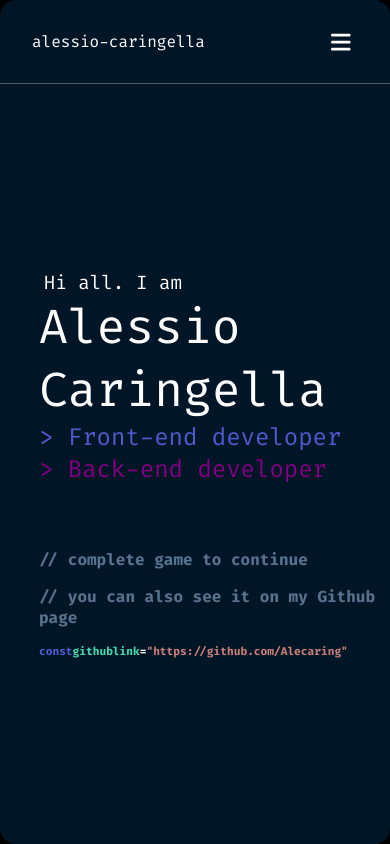
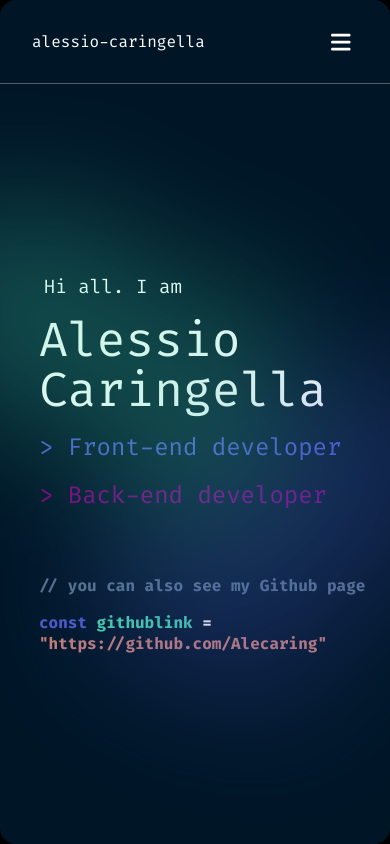
Before and after one commit to Alecaring/portfolio-js-vanilla-, a React (Vite) app in the folder frontend/: page / in a window 390 px wide. Built offline with nearby package versions, Linux system fonts and the light colour scheme; no server answers.

Commit message:
FRONTEND: fix: home page responsive layout.

```diff
--- a/frontend/index.html
+++ b/frontend/index.html
@@ -1,14 +1,64 @@
-<!doctype html>
+<!DOCTYPE html>
 <html lang="en">
+
 <head>
   <meta charset="UTF-8" />
-    <link rel="icon" type="image/svg+xml" href="/vite.svg" />
   <meta name="viewport" content="width=device-width, initial-scale=1.0" />
+
+  <!-- Meta description per SEO -->
+  <meta name="description"
+    content="Descrizione del contenuto della pagina, includi parole chiave pertinenti per migliorare il posizionamento.">
+
+  <!-- Parole chiave per SEO -->
+  <meta name="keywords" content="parola chiave 1, parola chiave 2, parola chiave 3, tema, argomento">
+
+  <!-- Autore della pagina -->
+  <meta name="author" content="Nome Autore o Azienda">
+
+  <!-- Open Graph per il Social Media (Facebook, LinkedIn, ecc.) -->
+  <meta property="og:title" content="Titolo della Pagina per i Social Media">
+  <meta property="og:description" content="Descrizione della pagina che apparirà su Facebook e social media.">
+  <meta property="og:image" content="URL dell'immagine da visualizzare sui social">
+  <meta property="og:url" content="URL completo della pagina">
+  <meta property="og:type" content="website">
+
+  <!-- Twitter Card per il Social Media (Twitter) -->
+  <meta name="twitter:card" content="summary_large_image">
+  <meta name="twitter:title" content="Titolo della Pagina per Twitter">
+  <meta name="twitter:description" content="Descrizione della pagina che apparirà su Twitter.">
+  <meta name="twitter:image" content="URL dell'immagine da visualizzare su Twitter">
+
+  <!-- Link canonical per evitare contenuti duplicati -->
+  <link rel="canonical" href="URL della tua pagina principale">
+
+  <!-- Icona della pagina (favicon) -->
+  <link rel="icon" href="./public/backgroundBlurs.svg" type="image/x-icon">
+  <!-- Meta tag per la lingua della pagina -->
+  <meta http-equiv="Content-Language" content="it">
+
+  <!-- Meta per il controllo del robot -->
+  <meta name="robots" content="index, follow">
+
+  <!-- Meta tag per la data di creazione della pagina -->
+  <meta name="date" content="2025-01-07T00:00:00Z" scheme="YYYY-MM-DD">
+  <!-- Dati strutturati (Schema.org) per migliorare l'indicizzazione -->
+  <script type="application/ld+json">
+  {
+      "@context": "http://schema.org",
+      "@type": "WebPage",
+      "name": "Nuovo Messaggio",
+      "description": "Una descrizione della pagina per migliorare l'indicizzazione nei motori di ricerca.",
+      "url": "https://www.esempio.com/nuovo-messaggio"
+  }
+  </script>
+
   <link href="https://fonts.googleapis.com/css2?family=Fira+Code:wght@400;500;700&display=swap" rel="stylesheet">
   <title>Vite + React</title>
 </head>
+
 <body class="bg-black">
   <div id="root"></div>
   <script type="module" src="/src/main.jsx"></script>
 </body>
+
 </html>
--- a/frontend/src/components/main/MainHome.jsx
+++ b/frontend/src/components/main/MainHome.jsx
@@ -8,16 +8,18 @@ function MainHome() {
 
 
             <div className="container-left-home">
+                <img src="/backgroundBlurs.svg" alt="" />
                 <div className="inner-container">
                     <div className="top-sec">
                         <h3 className="starting-text">Hi all. I am</h3>
-                        <h1 className="name">Alessio Caringella</h1>
+                        <h1 className="name">Alessio <br /> Caringella</h1>
+
                         <h2 className="front-end text-blu-lilla">&gt; Front-end developer</h2>
                         <h2 className="back-end text-purple">&gt; Back-end developer</h2>
                     </div>
                     <div className="bottom-sec">
-                        <h4 className="text-blu-pietra">// complete game to continue</h4>
-                        <h4 className="text-blu-pietra">// you can also see it on my Github page</h4>
+                        <h4 className="text-blu-pietra mobile-to-hide">// complete game to continue</h4>
+                        <h4 className="text-blu-pietra">// you can also see my Github page</h4>
                         <h5><span className="text-blu-lilla">const </span><span className="text-turchese-chiaro">githublink </span>= <a className="text-terracotta-chiara" href="#">"https://github.com/Alecaring"</a></h5>
                     </div>
                 </div>
--- a/frontend/src/scss/partials/mainHome.scss
+++ b/frontend/src/scss/partials/mainHome.scss
@@ -1,9 +1,14 @@
 .container-left-home {
+    position: relative;
     width: 50%;
     height: 100%;
     display: flex;
     align-items: center;
     justify-content: flex-end;
+
+    img {
+        display: none;
+    }
 
     .inner-container {
         width: 80%;
@@ -265,6 +270,17 @@
         align-items: center;
         justify-content: flex-end;
 
+        img {
+            position: absolute;
+            top: 0;
+            left: 0;
+            width: 100%;
+            height: 100%;
+            object-fit: cover;
+            display: flex;
+            opacity: .7;
+        }
+
         .inner-container {
             width: 90%;
             height: auto;
@@ -273,6 +289,10 @@
             gap: 4rem;
 
             .top-sec {
+                display: flex;
+                flex-direction: column;
+                gap: 1rem;
+
                 .starting-text {
                     font-size: 1.2rem;
                     font-weight: 100;
@@ -282,6 +302,7 @@
                 .name {
                     font-weight: 100;
                     font-size: 3rem;
+                    line-height: 50px;
                 }
 
                 .front-end {
@@ -305,9 +326,13 @@
                     font-size: 1.2rem;
                 }
 
+                .mobile-to-hide {
+                    display: none;
+                }
+
                 h5 {
-                    font-size: .7rem;
-                    display: flex;
+                    font-size: 1rem;
+
 
                 }
             }
```
Lines whose indentation alone changed are shown as unchanged.
